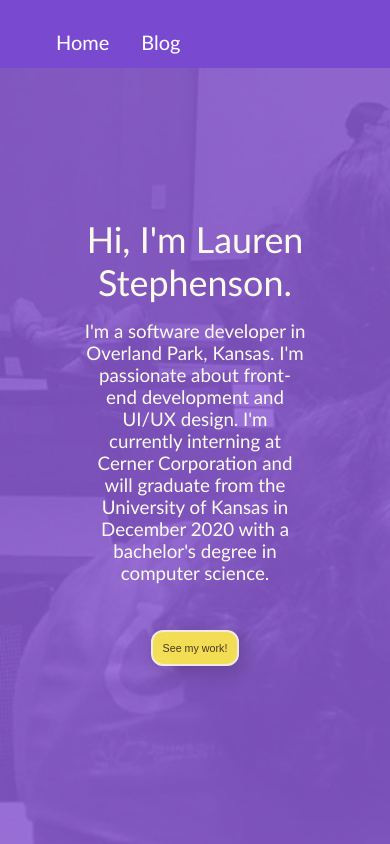
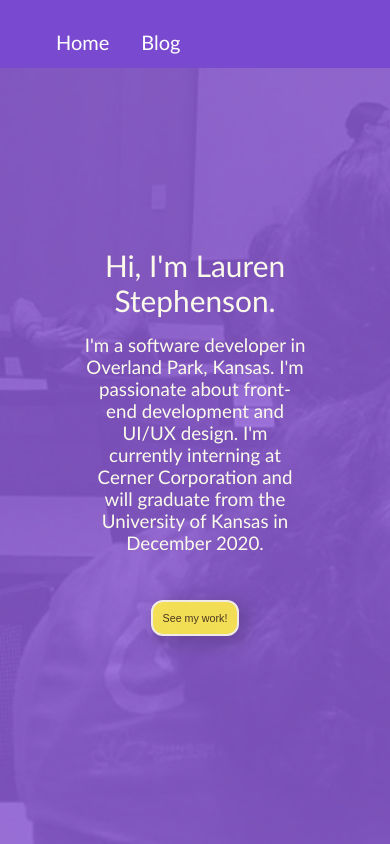
Before and after one commit to CompSciLauren/compscilauren.github.io, a React (Create React App) app: page / in a window 390 px wide. Shown: the top 844 px of the page. Built offline with nearby package versions, Linux system fonts and the light colour scheme.

Commit message:
Improve mobile friendliness of landing screen

```diff
--- a/src/home/home.css
+++ b/src/home/home.css
@@ -61,7 +61,7 @@
 
 .Intro {
   margin-top: 80px;
-  font-size: calc(32px + 1vw);
+  font-size: calc(24px + 1.5vw);
   /* font-size: 3rem; */
 }
 
--- a/src/home/home.js
+++ b/src/home/home.js
@@ -45,8 +45,7 @@ function home() {
               I'm a software developer in Overland Park, Kansas. I'm passionate
               about front-end development and UI/UX design. I'm currently
               interning at Cerner Corporation and will graduate from the
-              University of Kansas in December 2020 with a bachelor's degree in
-              computer science.
+              University of Kansas in December 2020.
             </p>
             <a href="#portfolio-section">
               <button className="Header-btn">See my work!</button>
```
